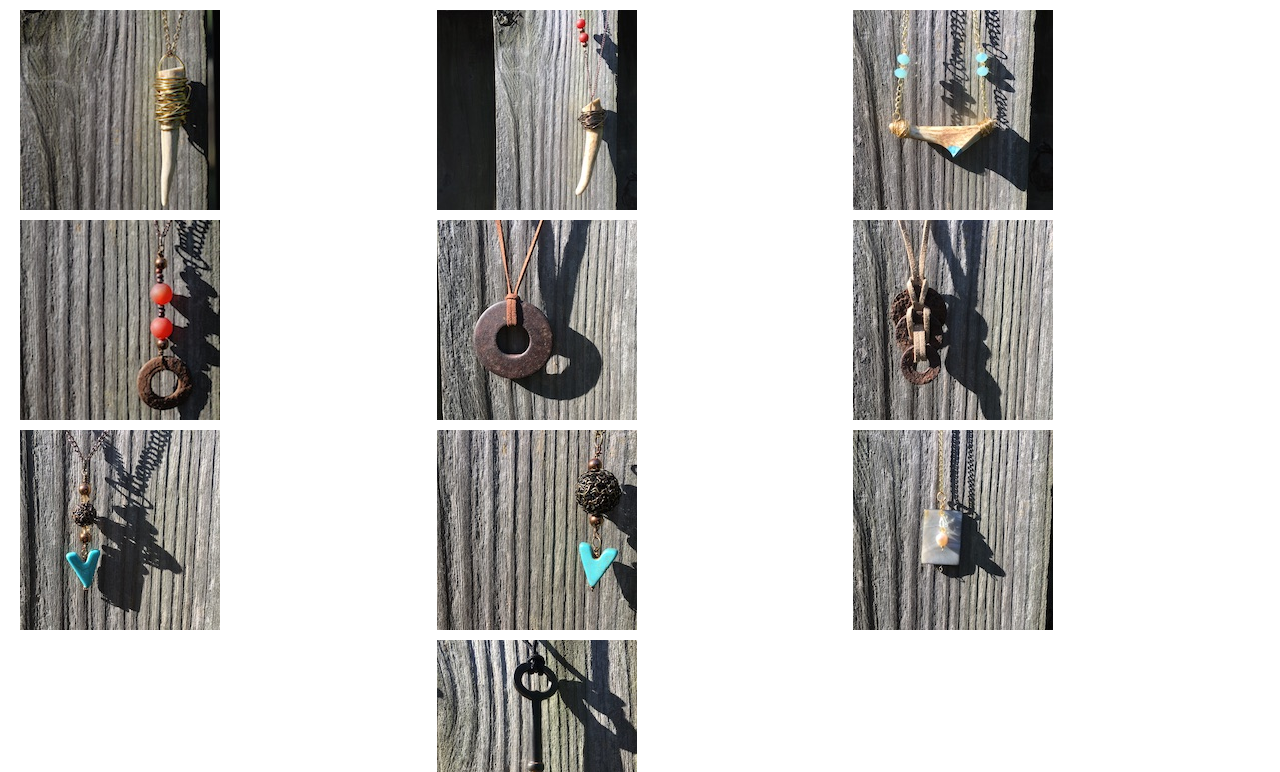
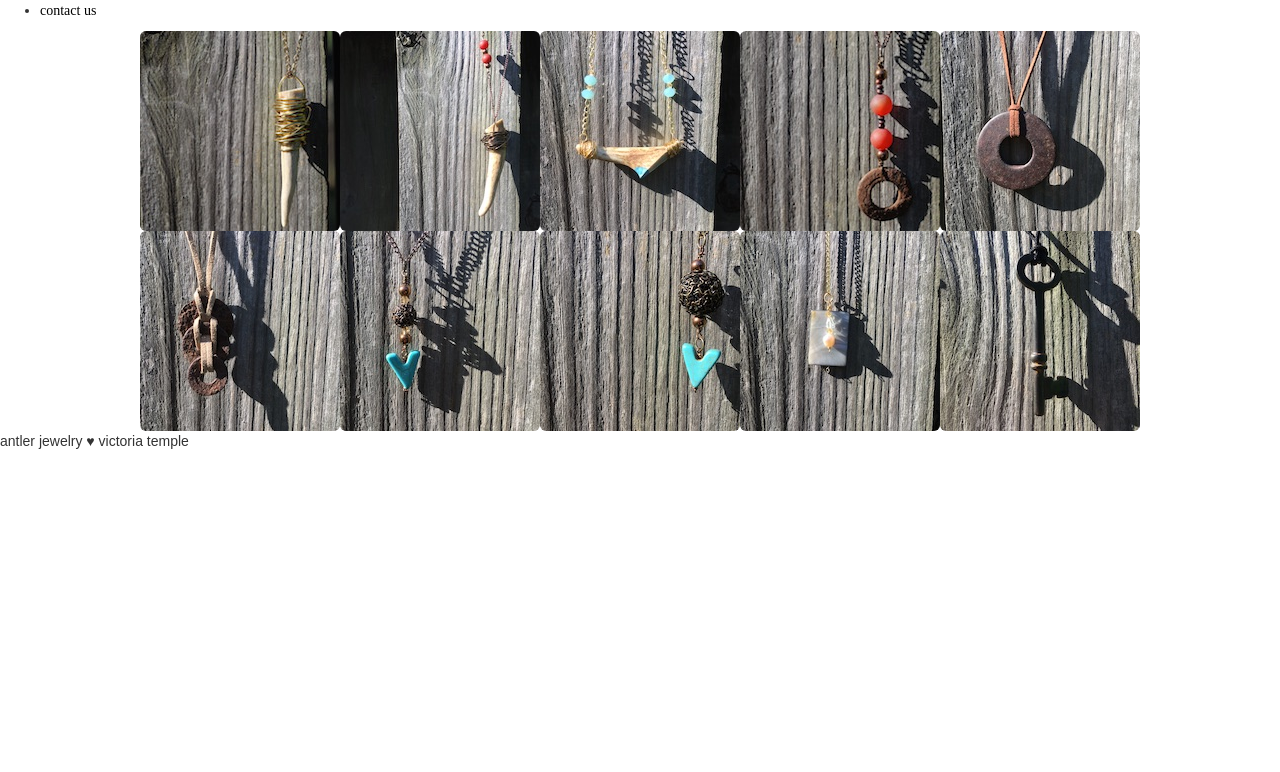
Before and after one commit to victoriactemple/antler, a plain HTML site: page index.html in a window 1280 px wide. Shown: the part 200-972 px from the top of the page. After the commit the page ends 800 px from the top, so only its background shows below. Drawn offline with nearby package versions, Linux system fonts and the light colour scheme.

Commit message:
I've added the class img-rounded which was found on bootstrap to all images. This has rounded the edges of the photos. Additionally, the row containing all the images has now been given some flexbox styling-- flex-wrap: wrap, justify-content: center, and align-items: center. and a margin: 0 auto, max-width: 1200px, and padding: 0 1rem. It's not 100% to my liking yet, but will move on styling the nav

```diff
--- a/antler_styles.css
+++ b/antler_styles.css
@@ -7,15 +7,21 @@ font-family: "Quicksand", sans-serif;
 
 main{
     display: flex;
-    flex-direction: column;
+    flex-direction: row;
     justify-content: center;
     align-items: center;
 }
 
 .row{
+    margin: 0 auto;
+    max-width: 1200px;
+    padding: 0 1rem;
     display: flex;
     flex-wrap: wrap;
     justify-content: center;
+    align-items: center;
+
+
 }
 
 .col {
--- a/index.html
+++ b/index.html
@@ -8,13 +8,12 @@
     <title>antler | jewelry</title>
 
     <!-- Latest compiled and minified CSS -->
+<!-- Latest compiled and minified CSS -->
 <link rel="stylesheet" href="https://maxcdn.bootstrapcdn.com/bootstrap/3.3.7/css/bootstrap.min.css" integrity="sha384-BVYiiSIFeK1dGmJRAkycuHAHRg32OmUcww7on3RYdg4Va+PmSTsz/K68vbdEjh4u" crossorigin="anonymous">
 
 <!-- Optional theme -->
 <link rel="stylesheet" href="https://maxcdn.bootstrapcdn.com/bootstrap/3.3.7/css/bootstrap-theme.min.css" integrity="sha384-rHyoN1iRsVXV4nD0JutlnGaslCJuC7uwjduW9SVrLvRYooPp2bWYgmgJQIXwl/Sp" crossorigin="anonymous">
 
-<!-- Latest compiled and minified JavaScript -->
-<script src="https://maxcdn.bootstrapcdn.com/bootstrap/3.3.7/js/bootstrap.min.js" integrity="sha384-Tc5IQib027qvyjSMfHjOMaLkfuWVxZxUPnCJA7l2mCWNIpG9mGCD8wGNIcPD7Txa" crossorigin="anonymous"></script>
 
     <link rel="stylesheet" href="antler_styles.css">
 </head>
@@ -25,6 +24,8 @@
         <!-- let's put a black and white logo here -- mini with the company name -->
         <img src="" alt="">
     </header>
+
+    <button class"btn btn-success" onclick= "$(this).hide();"> Click Me!</button>
 
 <nav>
     <div class= "nav=wrapper">
@@ -40,7 +41,8 @@
  </nav>
 
     <main>
-    <div class="row">
+    <!-- <div class="row">
+
        <div class="item-1 col"> <img src="images/antler1_gold_green.jpeg" atl="antler1"> </div>
         <div class="item-2 col"> <img src="images/square/antler_2_square.JPG" atl="antler2"></div>
         <div class="item-3 col"><img src="images/square/bibb_square_1.JPG" alt="bibb necklace"></div>
@@ -51,7 +53,20 @@
         <div class="item-9 col"><img src="images/square/worldarrow_square_1.JPG" alt="world and arrow"></div>
         <div class="item-7 col"><img src="images/square/pearl_square_1.JPG" atl="pearl1"></div>
         <div class="item-8 col"><img src="images/square/key1_square_3.JPG" alt="key"></div>
-    </div>
+    </div>   -->
+ <div class="row">
+    <img src="images/antler1_gold_green.jpeg" atl="antler1"  class="img-rounded">
+    <img src="images/square/antler_2_square.JPG" atl="antler2"  class="img-rounded">
+    <img src="images/square/bibb_square_1.JPG" alt="bibb necklace"  class="img-rounded">
+    <img src="images/square/washer1_square_2.JPG" atl="washer1" class="img-rounded">
+    <img src="images/square/washer2_square_1.JPG" atl="washer2" class="img-rounded">
+    <img src="images/square/washer3_square_4.JPG" atl="washer3" class="img-rounded">
+    <img src="images/square/moonarrow_square_2.JPG" alt="moon and arrow" class="img-rounded">
+    <img src="images/square/worldarrow_square_1.JPG" alt="world and arrow" class="img-rounded">
+    <img src="images/square/pearl_square_1.JPG" atl="pearl1" class="img-rounded">
+    <img src="images/square/key1_square_3.JPG" alt="key" class="img-rounded">
+
+</div>
 
     </main>
 
@@ -59,6 +74,12 @@
 
 		<p class="message">antler jewelry   &hearts;    <span class="name"</span>    victoria temple</p>
     </footer>
+
+    <!-- Google JQuery file -->
+<script src="https://ajax.googleapis.com/ajax/libs/jquery/3.2.1/jquery.min.js"></script>
+   <!-- Latest compiled and minified JavaScript -->
+<script src="https://maxcdn.bootstrapcdn.com/bootstrap/3.3.7/js/bootstrap.min.js" integrity="sha384-Tc5IQib027qvyjSMfHjOMaLkfuWVxZxUPnCJA7l2mCWNIpG9mGCD8wGNIcPD7Txa" crossorigin="anonymous"></script>
+
 </body>
 
 </html>
```
